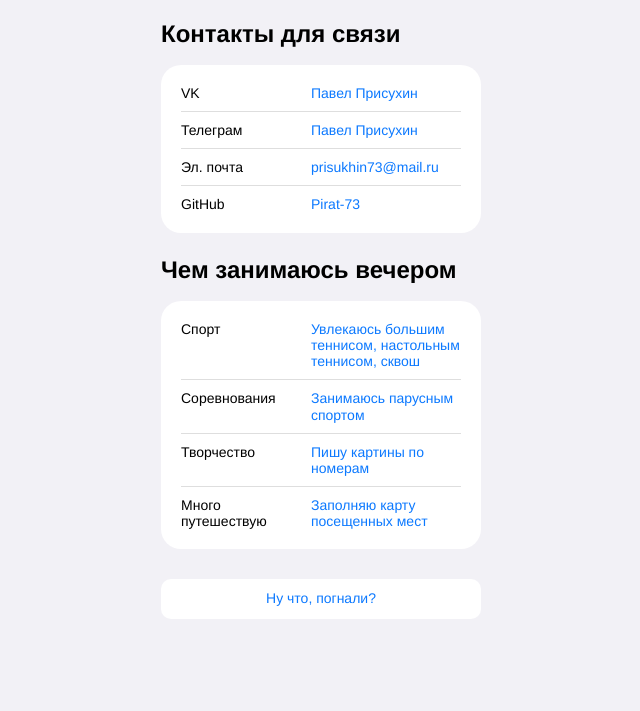
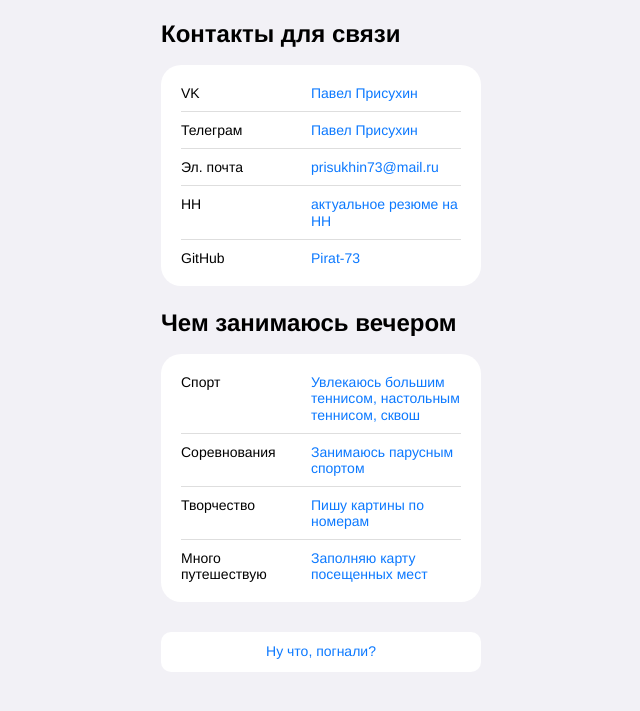
Before and after one commit to Pirat-73/CV, a plain HTML site: page САЙТ Павел/Павел.html in a window 1280 px wide. Shown: the part 205-916 px from the top of the page, without its empty margins (319-959 px from the left). Before the commit the page ends 864 px from the top, so only its background shows below. Drawn offline with Linux system fonts and the light colour scheme.

Commit message:
добавил новый параграф резюме

```diff
--- a/САЙТ Павел/Павел.html
+++ b/САЙТ Павел/Павел.html
@@ -31,6 +31,10 @@
           <li class="links__link">
             <p class="links__title">Эл. почта</p>
             <a class="linsk__link" href="@prisukhin73@mail.ru">prisukhin73@mail.ru</a>
+          </li>
+          <li class="links__link">
+            <p class="links__title">HH</p>
+            <a class="linsk__link" href="https://t.me/pirat73">актуальное резюме на HH</a>
           </li>
           </li>
           <li class="links__link">
```
